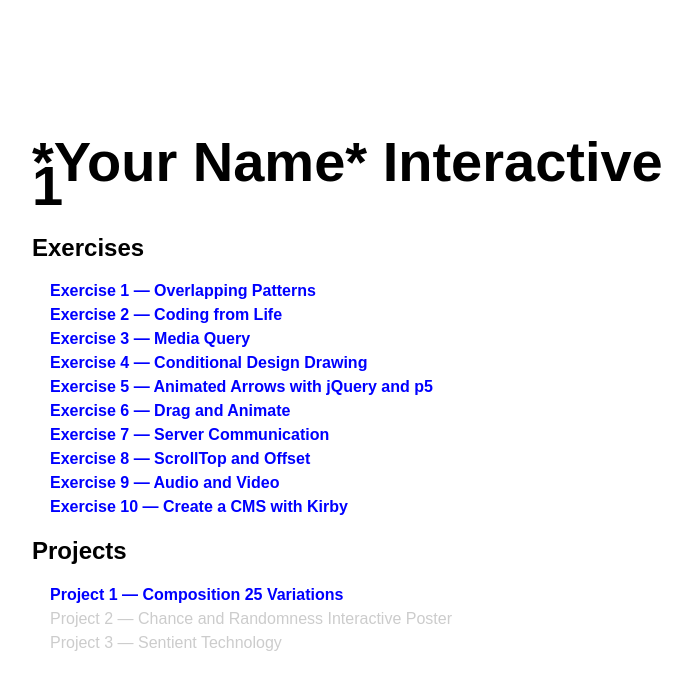
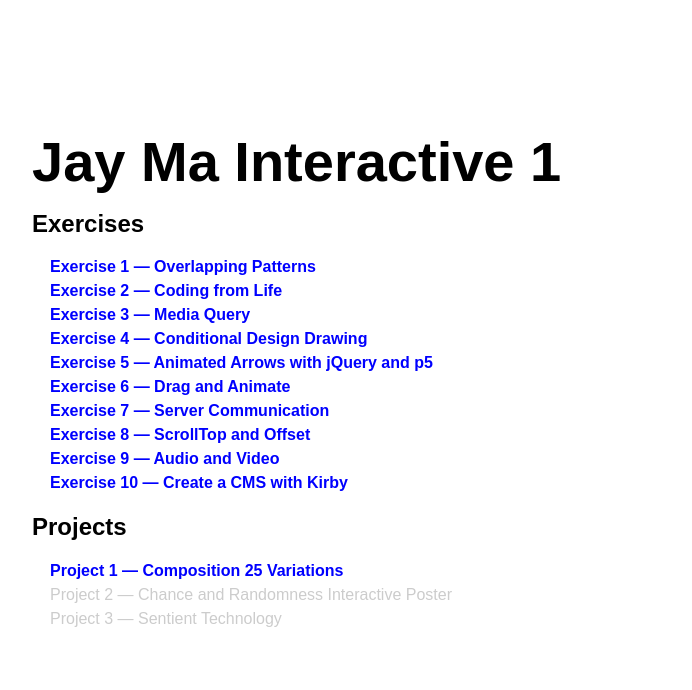
Before and after one commit to ma-wenjie/Interactive-1, a plain HTML site: page index.html in a window 1280 px wide. Shown: the whole page, without its empty margins (292-984 px from the left). Drawn offline with Linux system fonts and the light colour scheme.

Commit message:
name change

```diff
--- a/index.html
+++ b/index.html
@@ -50,7 +50,7 @@
 <body>
   <div class="main">
 
-    <h1> *Your Name* Interactive 1</h1>
+    <h1> Jay Ma Interactive 1</h1>
 
 <!-- Exercises 01 to 10-->
 
```
